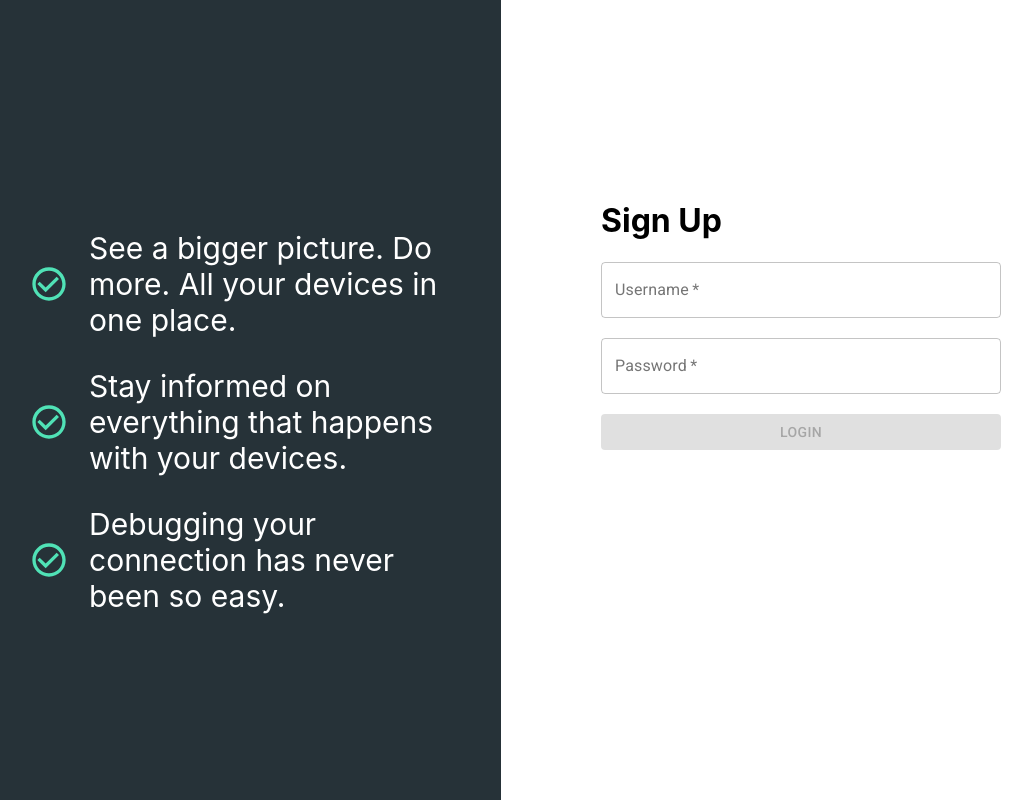
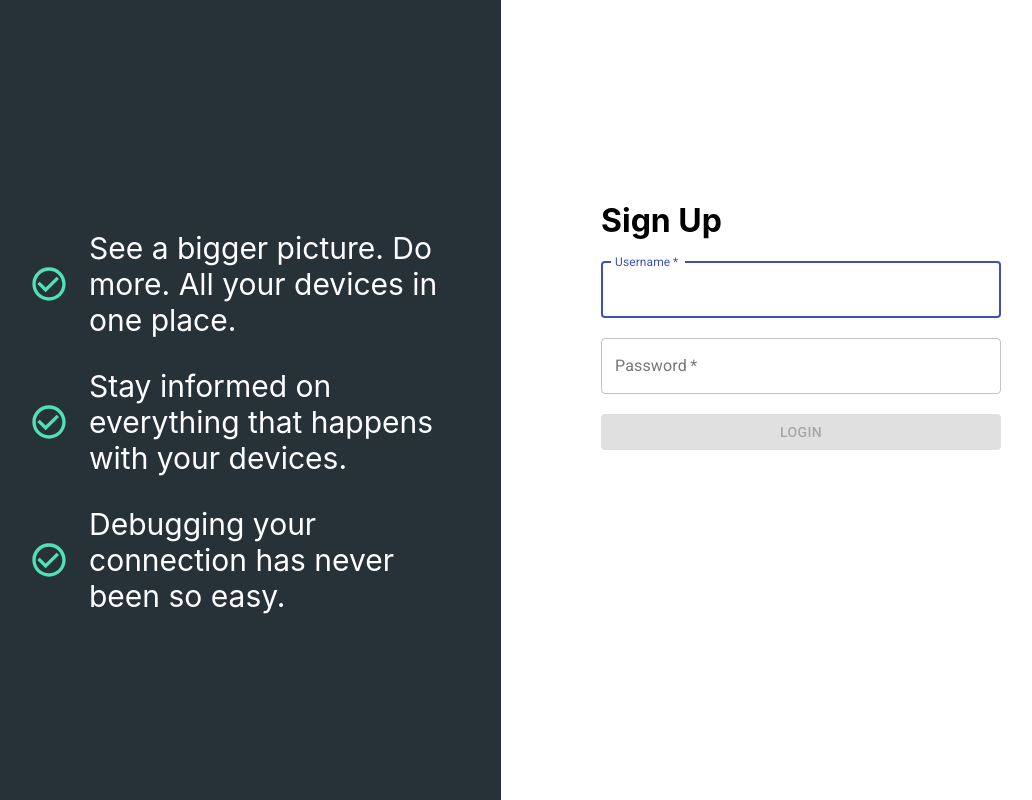
Before and after one commit to masives/emnify-test-app, a React (Create React App) app: page /login in a window 1280 px wide. Shown: the whole page, without its empty margins (11-1043 px from the left). Built offline with nearby package versions, Linux system fonts and the light colour scheme.

Commit message:
fix login flashing issue

```diff
--- a/src/App.js
+++ b/src/App.js
@@ -1,4 +1,4 @@
-import React, { useState } from 'react';
+import React, { useState, useEffect } from 'react';
 import {
   BrowserRouter as Router,
   Switch,
@@ -7,20 +7,30 @@ import {
 } from 'react-router-dom';
 import LoginPage from './pages/LoginPage';
 import HomePage from './pages/HomePage';
+import { AUTH_TOKEN_KEY, login } from './features/login/LoginContainer';
 
 const App = () => {
-  const [isLoggedIn, setIsLoggedIn] = useState(false);
+  // handle auth and token restoring
+  const [authToken, setAuthToken] = useState(
+    window.localStorage.getItem(AUTH_TOKEN_KEY),
+  );
+  useEffect(() => {
+    if (authToken && authToken !== 'null') {
+      login(authToken);
+    }
+  });
+
   return (
     <div className="App">
       <Router>
         <Switch>
-          {isLoggedIn && (
+          {authToken && (
             <Route path="/">
               <HomePage />
             </Route>
           )}
           <Route path="/login">
-            <LoginPage setIsLoggedIn={setIsLoggedIn} />
+            <LoginPage setAuthToken={setAuthToken} />
           </Route>
           <Redirect from="/" to="/login" />
         </Switch>
--- a/src/features/login/LoginContainer.jsx
+++ b/src/features/login/LoginContainer.jsx
@@ -7,26 +7,17 @@ import TextColumn from './components/textColumn';
 import FormColumn from './components/formColumn';
 import './LoginContainer.scss';
 
-const AUTH_TOKEN_KEY = 'authToken';
+export const AUTH_TOKEN_KEY = 'authToken';
 
-const LoginContainer = ({ setIsLoggedIn, history }) => {
+export const login = authToken => {
+  // add token, enable logged in view and redirect
+  axios.defaults.headers.common['authorization'] = `Bearer ${authToken}`;
+  window.localStorage.setItem(AUTH_TOKEN_KEY, authToken);
+};
+
+const LoginContainer = ({ setAuthToken, history }) => {
   const [username, setUsername] = useState('');
   const [password, setPassword] = useState('');
-
-  const login = authToken => {
-    // add token, enable logged in view and redirect
-    axios.defaults.headers.common['authorization'] = `Bearer ${authToken}`;
-    window.localStorage.setItem(AUTH_TOKEN_KEY, authToken);
-    setIsLoggedIn(true);
-    history.push('/');
-  };
-
-  useEffect(() => {
-    const authToken = window.localStorage.getItem(AUTH_TOKEN_KEY);
-    if (authToken) {
-      login(authToken);
-    }
-  });
 
   const isSubmitDisabled = !Boolean(username) || !Boolean(password);
 
@@ -42,6 +33,8 @@ const LoginContainer = ({ setIsLoggedIn, history }) => {
       );
       const authToken = response.data.auth_token;
       login(authToken);
+      setAuthToken(authToken);
+      history.push('/');
     } catch (error) {
       // todo add error handling
     }
--- a/src/features/login/components/formColumn.jsx
+++ b/src/features/login/components/formColumn.jsx
@@ -19,7 +19,7 @@ const FormColumn = ({
         <TextField
           label="Username"
           name="username"
-          autoFasdocus
+          autoFocus
           required
           variant="outlined"
           value={username}
--- a/src/pages/LoginPage.jsx
+++ b/src/pages/LoginPage.jsx
@@ -1,8 +1,8 @@
 import React from 'react';
 import LoginContainer from '../features/login/LoginContainer';
 
-const LoginPage = ({ setIsLoggedIn }) => {
-  return <LoginContainer setIsLoggedIn={setIsLoggedIn} />;
+const LoginPage = ({ setAuthToken }) => {
+  return <LoginContainer setAuthToken={setAuthToken} />;
 };
 
 export default LoginPage;
```
